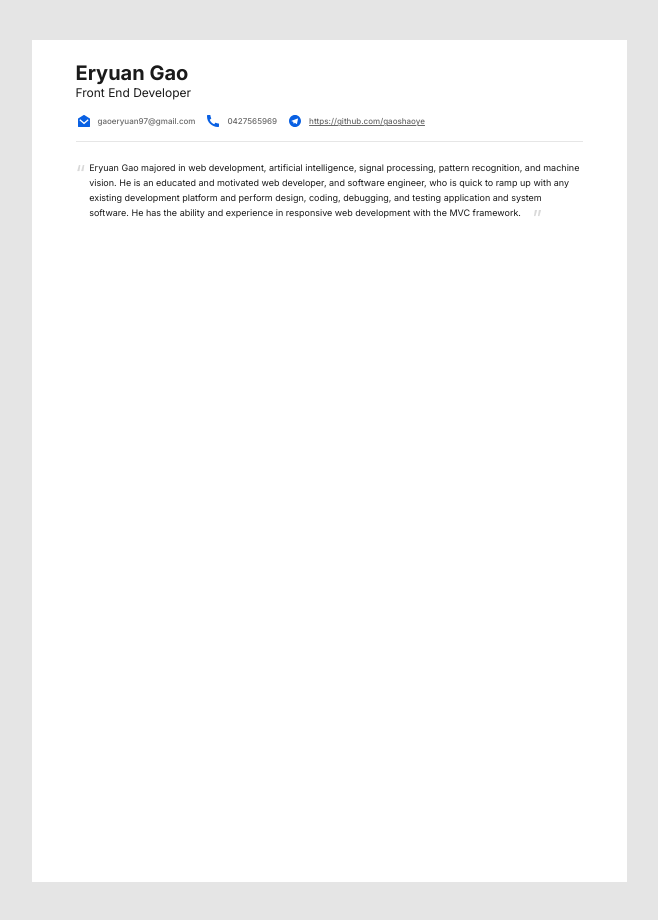
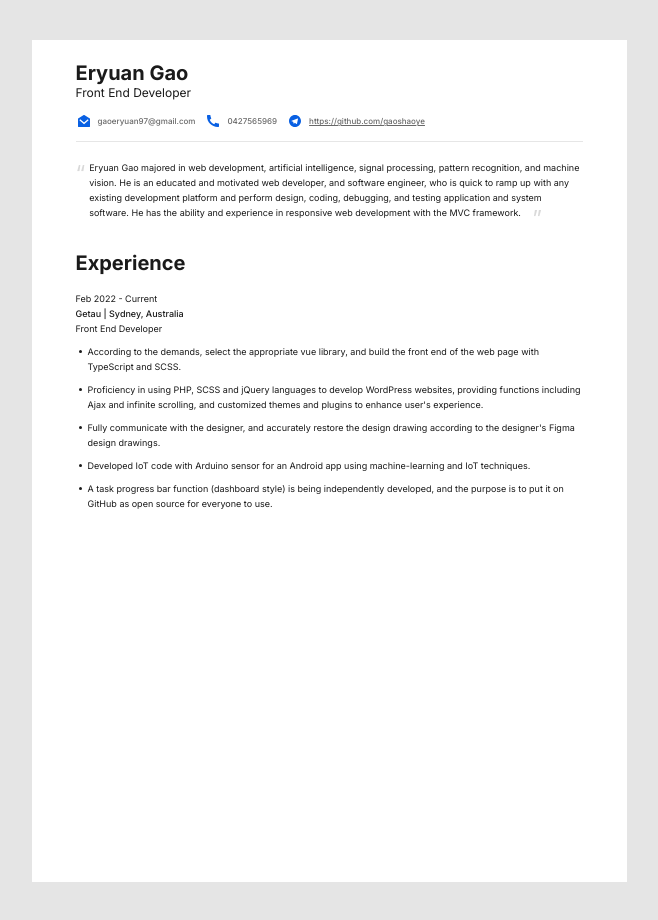
Before and after one commit to gaoshaoye/EryuanGao_Resume, a Vue app in the folder resume/: page / in a window 1280 px wide. Shown: the whole page, without its empty margins (311-969 px from the left). Built offline with nearby package versions, Linux system fonts and the light colour scheme.

Commit message:
Experience is ready
BulletPoint and Group are also ready

```diff
--- a/resume/src/assets/style.scss
+++ b/resume/src/assets/style.scss
@@ -68,6 +68,12 @@ body {
 .ml-4 {
   margin-left: 4px;
 }
+.fw-500 {
+  font-weight: 500;
+}
+.mt-18 {
+  margin-top: 18px;
+}
 .Eryuan-resume-div {
   border-bottom: 1px solid #E6E6E6;
   margin-top: 12px;
--- /dev/null
+++ b/resume/src/components/BulletPoint.vue
@@ -0,0 +1,39 @@
+<template>
+  <div class="Eryuan-resume-bullet_point">
+    <div class="Eryuan-resume-bullet_point__dot"></div>
+    <div class="Eryuan-resume-p1">{{ text }}</div>
+  </div>
+</template>
+
+<script lang="ts">
+import { defineComponent } from "vue";
+
+export default defineComponent({
+  name: "BulletPoint",
+  components: {},
+  props: {
+    text: {
+      type: String,
+      default: "",
+    },
+  },
+
+});
+</script>
+
+<style lang="scss" scoped>
+@import "@/assets/style.scss";
+.Eryuan-resume-bullet_point {
+  margin-top: 8px;
+  display: flex;
+  &__dot {
+    min-width: 3px;
+    height: 3px;
+    background: $Prime-Black;
+    border-radius: 50%;
+    margin-top: 6px;
+    margin-left: 3px;
+    margin-right: 6px;
+  }
+}
+</style>
--- /dev/null
+++ b/resume/src/components/Experience.vue
@@ -0,0 +1,46 @@
+<template>
+  <div class="Eryuan-resume-experience">
+    <div class="Eryuan-resume-h1">Experience</div>
+    <ResumeGroup :start="when" :middle="where" :end="what" />
+    <BulletPoint v-for="(text,i) in textList" :key="i" :text="text" />
+
+
+  </div>
+</template>
+
+<script lang="ts">
+import { defineComponent } from 'vue';
+import ResumeGroup from "@/components/Group.vue";
+import BulletPoint from "@/components/BulletPoint.vue";
+
+export default defineComponent({
+  name: 'ResumeExperience',
+  components: {
+    ResumeGroup,
+    BulletPoint,
+  },
+  data(){
+    return{
+      when:'Feb 2022 - Current',
+      where:'Getau | Sydney, Australia',
+      what:'Front End Developer',
+      textList: [
+        'According to the demands, select the appropriate vue library, and build the front end of the web page with TypeScript and SCSS.',
+        "Proficiency in using PHP, SCSS and jQuery languages to develop WordPress websites, providing functions including Ajax and infinite scrolling, and customized themes and plugins to enhance user's experience.",
+        "Fully communicate with the designer, and accurately restore the design drawing according to the designer's Figma design drawings.",
+        "Developed IoT code with Arduino sensor for an Android app using machine-learning and IoT techniques.",
+        "A task progress bar function (dashboard style) is being independently developed, and the purpose is to put it on GitHub as open source for everyone to use.",
+      ]
+    }
+  },
+});
+</script>
+
+
+<style scoped lang="scss">
+@import "@/assets/style.scss";
+.Eryuan-resume-experience {
+  margin-top: 22px;
+}
+
+</style>
--- /dev/null
+++ b/resume/src/components/Group.vue
@@ -0,0 +1,34 @@
+<template>
+  <div class="Eryuan-resume-group mt-18">
+    <div class="Eryuan-resume-p1">{{ start }}</div>
+    <div class="Eryuan-resume-p1 fw-500">{{ middle }}</div>
+    <div class="Eryuan-resume-p1">{{ end }}</div>
+  </div>
+</template>
+
+<script lang="ts">
+import { defineComponent } from "vue";
+
+export default defineComponent({
+  name: "ResumeGroup",
+  components: {},
+  props: {
+    start: {
+      type: String,
+      default: "",
+    },
+    middle: {
+      type: String,
+      default: "",
+    },
+    end: {
+      type: String,
+      default: "",
+    },
+  },
+});
+</script>
+
+<style lang="scss" scoped>
+@import "@/assets/style.scss";
+</style>
--- a/resume/src/views/HomeView.vue
+++ b/resume/src/views/HomeView.vue
@@ -1,17 +1,20 @@
 <template>
   <div class="Eryuan-resume__box">
     <ResumeHeader />
+    <ResumeExperience />
   </div>
 </template>
 
 <script lang="ts">
 import { defineComponent } from 'vue';
 import ResumeHeader from "@/components/Header.vue";
+import ResumeExperience from "@/components/Experience.vue";
 
 export default defineComponent({
   name: 'HomeView',
   components: {
     ResumeHeader,
+    ResumeExperience,
   },
 });
 </script>
```
